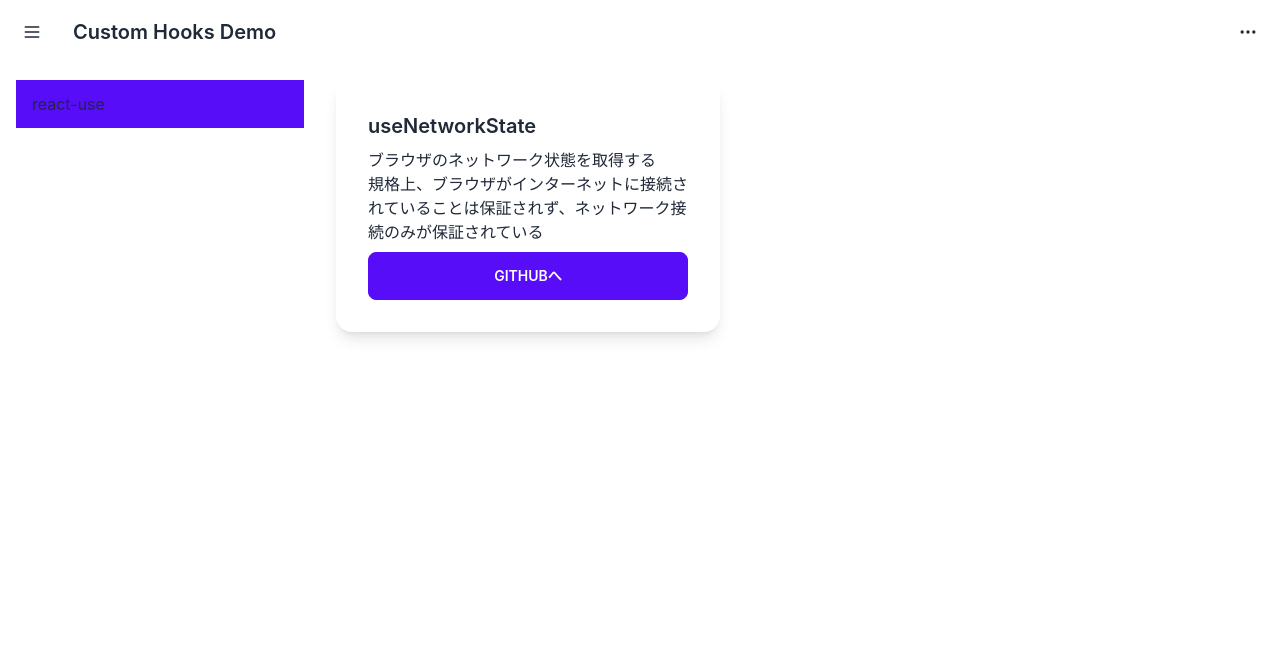
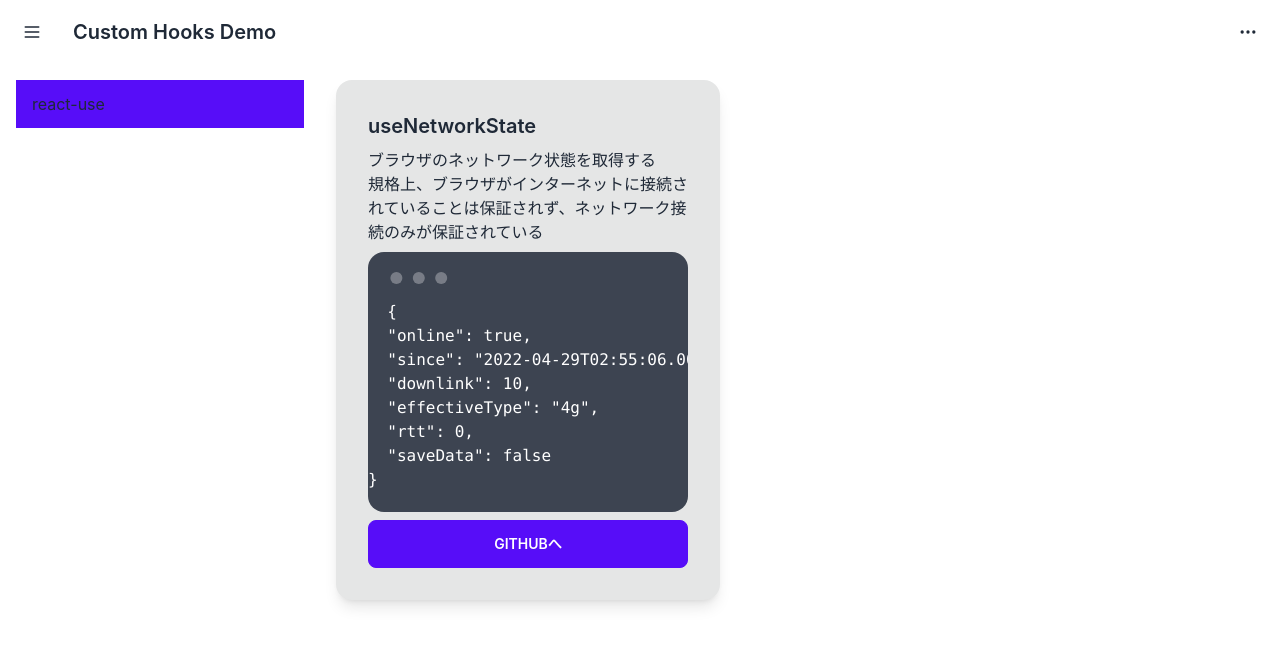
Before and after one commit to es-dev-camp/custom-hooks-demo, a React (Vite) app: page / in a window 1280 px wide. Shown: the top 646 px of the page. Built offline with nearby package versions, Linux system fonts and the light colour scheme.

Commit message:
✨ Add NetworkState

```diff
--- a/src/Component/ReactUse/Sensors/NetworkState.tsx
+++ b/src/Component/ReactUse/Sensors/NetworkState.tsx
@@ -1,6 +1,9 @@
+import { useNetworkState } from "react-use";
+
 const NetworkState = (): JSX.Element => {
+  const state = useNetworkState();
   return (
-    <div className="card w-96 bg-base-100 shadow-lg m-4">
+    <div className="card w-96 bg-base-300 shadow-lg m-4">
       <div className="card-body">
         <h2 className="card-title">useNetworkState</h2>
         <p>
@@ -8,6 +11,12 @@ const NetworkState = (): JSX.Element => {
           <br />
           規格上、ブラウザがインターネットに接続されていることは保証されず、ネットワーク接続のみが保証されている
         </p>
+        <div className="mockup-code">
+          <pre>
+            <code>{JSON.stringify(state, null, 2)}</code>
+          </pre>
+        </div>
+
         <div className="card-actions justify-end">
           <a
             role="button"
```
